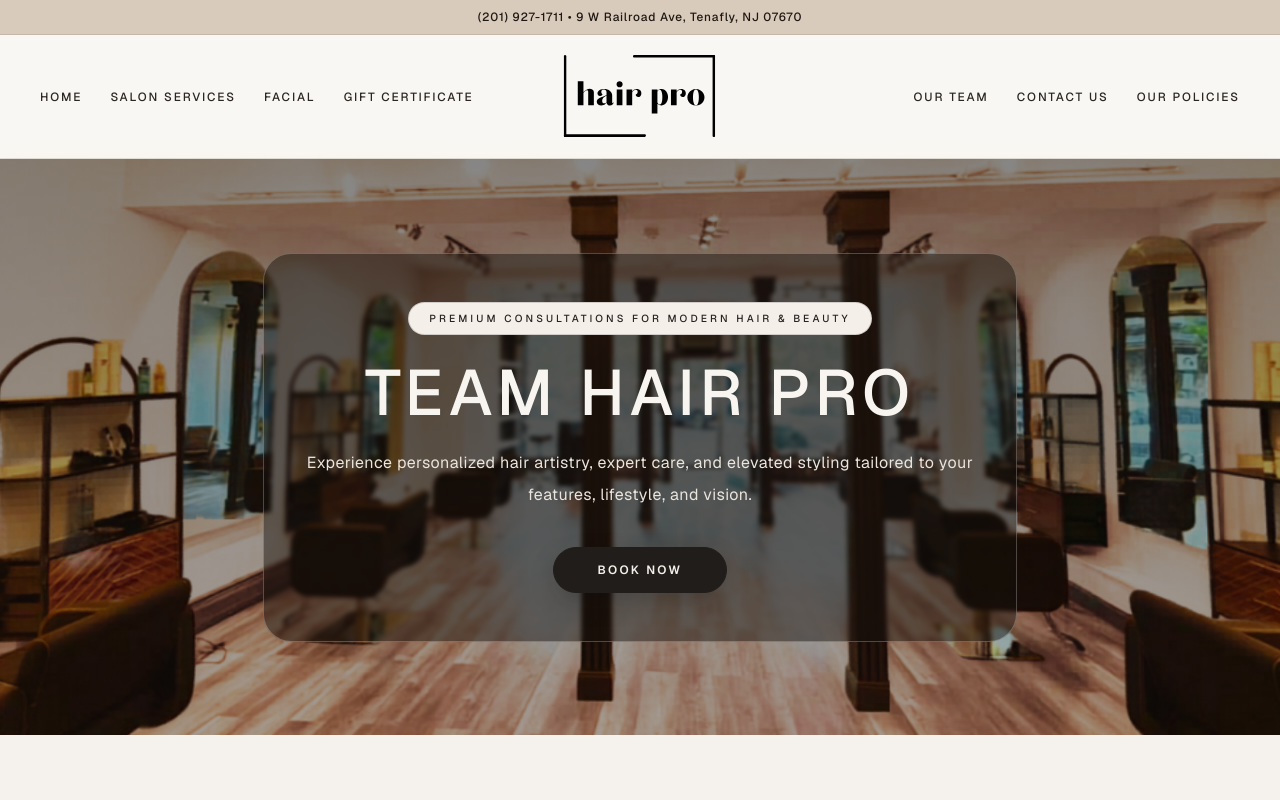
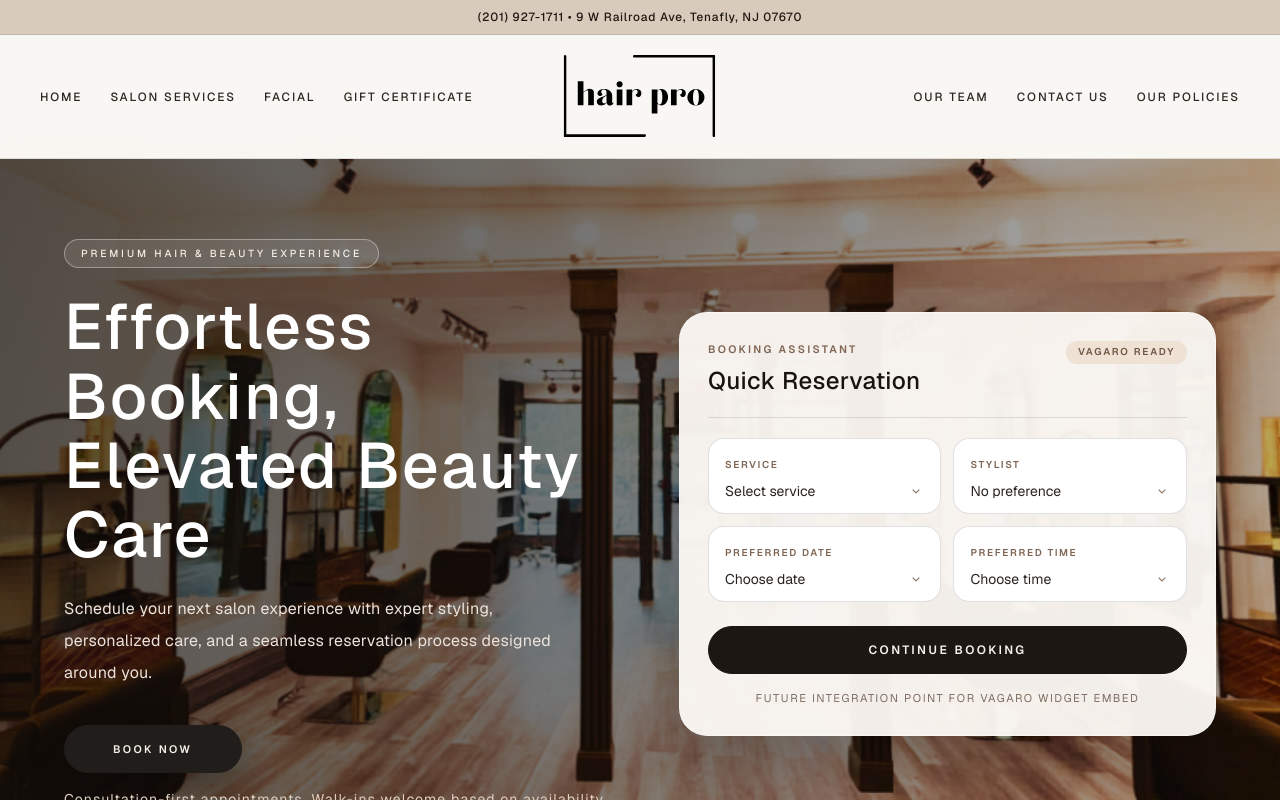
Before and after one commit to ugurcanyagiz/teamhairpro, a Next.js app: page / in a window 1280 px wide. Shown: the top 800 px of the page. Built offline with nearby package versions, Linux system fonts and the light colour scheme.

Commit message:
Redesign homepage hero into split booking layout

```diff
--- a/components/home/design-system.tsx
+++ b/components/home/design-system.tsx
@@ -119,19 +119,77 @@ export function InstagramGrid({ posts }: { posts: InstagramPost[] }) {
 
 export function HeroImageSection() {
   return (
-    <section className="relative flex min-h-[66vh] w-full items-center justify-center overflow-hidden px-5 py-16 text-center sm:min-h-[72vh] sm:py-20" aria-label="Salon hero image">
+    <section className="relative isolate flex min-h-[70vh] w-full items-center overflow-hidden px-5 py-16 sm:min-h-[75vh] sm:px-6 sm:py-20" aria-label="Salon hero image">
       <Image src="/andy.png" alt="Interior of Team Hair Pro salon" fill priority sizes="100vw" className="object-cover object-center" />
-      <div className="absolute inset-0 bg-[linear-gradient(to_bottom,rgba(12,10,9,0.48),rgba(12,10,9,0.34))]" />
-      <div className="relative z-10 mx-auto flex max-w-4xl flex-col items-center rounded-[1.75rem] border border-[rgba(255,255,255,0.24)] bg-[rgba(20,16,13,0.46)] px-6 py-10 backdrop-blur-[2px] sm:px-10 sm:py-12">
-        <SectionLabel>PREMIUM CONSULTATIONS FOR MODERN HAIR &amp; BEAUTY</SectionLabel>
-        <h1 className="mt-6 text-[clamp(1.95rem,5vw,4.4rem)] font-medium uppercase leading-[1.06] tracking-[0.08em] text-[#f8f4ef] sm:max-w-3xl">
-          TEAM HAIR PRO
-        </h1>
-        <p className="mt-5 max-w-2xl text-sm leading-7 tracking-[0.03em] text-[#ece5dd] sm:text-base sm:leading-8">
-          Experience personalized hair artistry, expert care, and elevated styling tailored to your features, lifestyle, and vision.
-        </p>
-        <BeigeButton href="#call" className="mt-9">Book Now</BeigeButton>
+      <div className="absolute inset-0 bg-[linear-gradient(100deg,rgba(11,10,9,0.7)_0%,rgba(11,10,9,0.56)_40%,rgba(11,10,9,0.24)_100%)]" />
+      <div className="relative z-10 mx-auto grid w-full max-w-6xl gap-10 lg:grid-cols-[1.02fr_0.98fr] lg:items-center lg:gap-14">
+        <div className="max-w-xl text-left text-[#f9f5f1]">
+          <p className="inline-flex rounded-full border border-[rgba(255,255,255,0.35)] bg-[rgba(255,255,255,0.1)] px-4 py-1.5 text-[0.64rem] font-medium tracking-[0.28em] text-[#f6ede3]">
+            PREMIUM HAIR &amp; BEAUTY EXPERIENCE
+          </p>
+          <h1 className="mt-6 text-[clamp(2rem,5vw,4rem)] font-medium leading-[1.08] tracking-[0.03em] text-white">
+            Effortless Booking, Elevated Beauty Care
+          </h1>
+          <p className="mt-6 max-w-lg text-sm leading-7 tracking-[0.02em] text-[#ece4dc] sm:text-base sm:leading-8">
+            Schedule your next salon experience with expert styling, personalized care, and a seamless reservation process designed around you.
+          </p>
+          <BeigeButton href="#call" className="mt-9 px-12 py-4 text-[0.68rem] tracking-[0.22em] shadow-[0_16px_35px_rgba(15,12,10,0.4)]">
+            BOOK NOW
+          </BeigeButton>
+          <p className="mt-4 text-xs tracking-[0.08em] text-[#dfd1c2] sm:text-sm">Consultation-first appointments. Walk-ins welcome based on availability.</p>
+        </div>
+
+        <HeroBookingCard />
       </div>
     </section>
   );
 }
+
+function HeroBookingCard() {
+  return (
+    <aside className="w-full max-w-xl justify-self-end rounded-[1.75rem] border border-[rgba(255,255,255,0.36)] bg-[rgba(251,247,243,0.96)] p-6 text-[#211b17] shadow-[0_28px_70px_rgba(0,0,0,0.24)] backdrop-blur-[1px] sm:p-7" aria-label="Quick reservation panel">
+      <div className="flex items-start justify-between gap-3 border-b border-[rgba(26,22,19,0.12)] pb-5">
+        <div>
+          <p className="text-[0.67rem] font-semibold uppercase tracking-[0.22em] text-[#7f6553]">Booking Assistant</p>
+          <h2 className="mt-2 text-2xl font-medium tracking-[0.02em] text-[#181310]">Quick Reservation</h2>
+        </div>
+        <span className="rounded-full bg-[#efe2d4] px-3 py-1 text-[0.62rem] font-semibold uppercase tracking-[0.18em] text-[#705644]">Vagaro Ready</span>
+      </div>
+
+      <div className="mt-5 grid gap-3 sm:grid-cols-2">
+        <BookingField label="Service" value="Select service" />
+        <BookingField label="Stylist" value="No preference" />
+        <BookingField label="Preferred Date" value="Choose date" />
+        <BookingField label="Preferred Time" value="Choose time" />
+      </div>
+
+      <button
+        type="button"
+        className="mt-6 inline-flex h-12 w-full items-center justify-center rounded-full border border-[#1d1714] bg-[#1d1714] px-6 text-xs font-semibold uppercase tracking-[0.2em] text-[#f8f1ea] transition duration-300 hover:-translate-y-0.5 hover:bg-[#0f0d0b]"
+      >
+        Continue Booking
+      </button>
+
+      <p className="mt-4 text-center text-[0.7rem] uppercase tracking-[0.14em] text-[#7e6d61]">Future integration point for Vagaro widget embed</p>
+    </aside>
+  );
+}
+
+type BookingFieldProps = {
+  label: string;
+  value: string;
+};
+
+function BookingField({ label, value }: BookingFieldProps) {
+  return (
+    <label className="block rounded-2xl border border-[rgba(26,22,19,0.13)] bg-white px-4 py-3">
+      <span className="text-[0.62rem] font-semibold uppercase tracking-[0.17em] text-[#7f6553]">{label}</span>
+      <span className="mt-1.5 flex items-center justify-between text-sm text-[#2a2420]">
+        {value}
+        <svg viewBox="0 0 24 24" className="h-4 w-4 text-[#8e7868]" fill="none" stroke="currentColor" strokeWidth="1.8" aria-hidden>
+          <path d="m7 10 5 5 5-5" />
+        </svg>
+      </span>
+    </label>
+  );
+}
```
